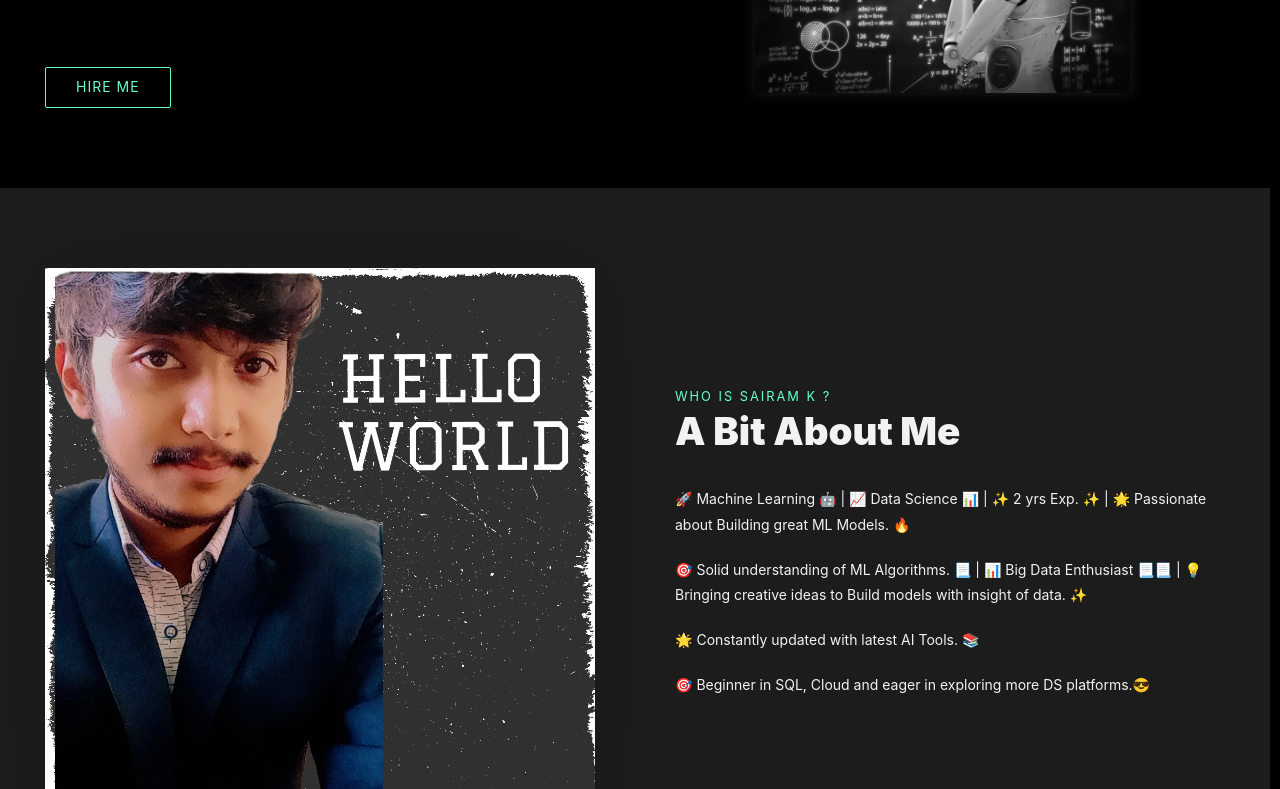
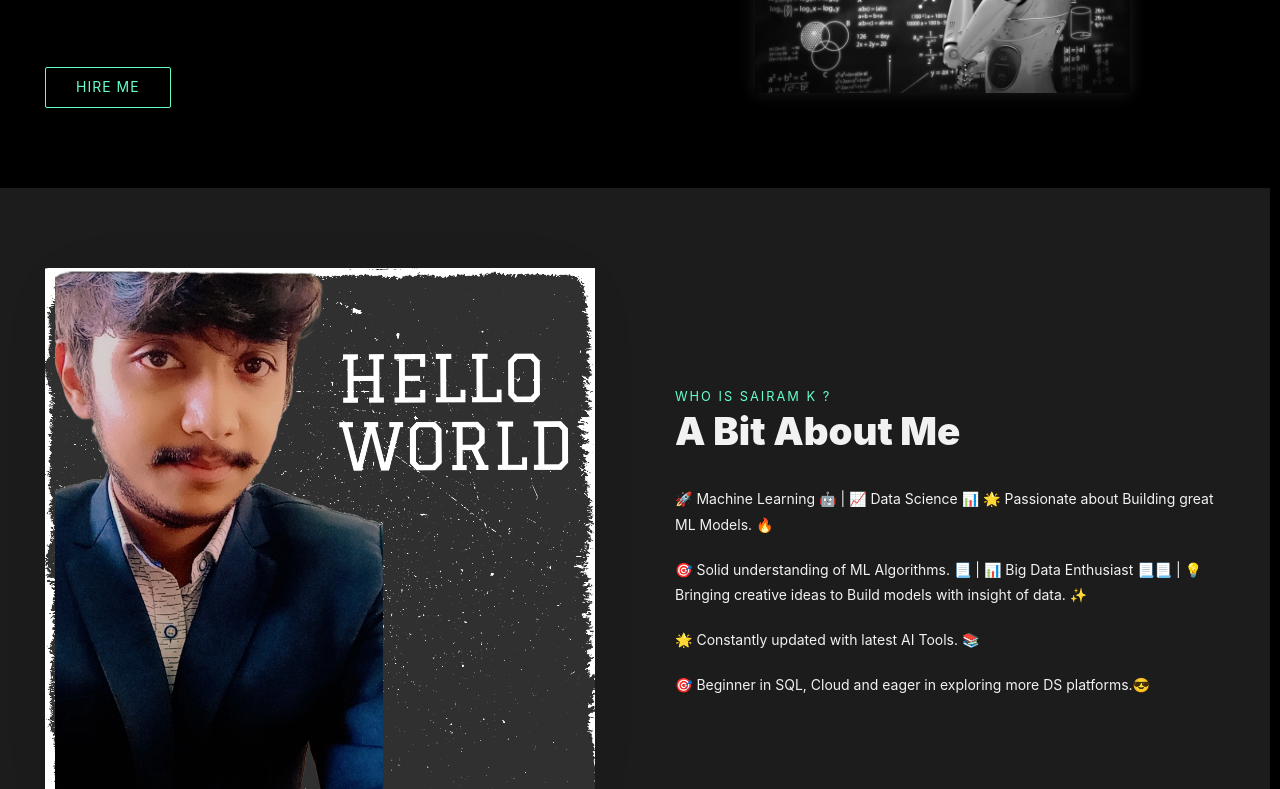
Before and after one commit to Sairam-K26/Portfolio, a plain HTML site: page index.html in a window 1280 px wide. Shown: the part 311-1100 px from the top of the page. Drawn offline with nearby package versions, Linux system fonts and the light colour scheme.

Commit message:
Update index.html

```diff
--- a/index.html
+++ b/index.html
@@ -174,7 +174,7 @@
 						<h2 class="title">A Bit About Me</h2>
 						<div class="about">
 							<p>
-								🚀 Machine Learning 🤖 | 📈 Data Science 📊 | ✨ 2 yrs Exp. ✨ |
+								🚀 Machine Learning 🤖 | 📈 Data Science 📊
 								🌟 Passionate about Building great ML Models. 🔥
 							</p>
 							<p>
```
